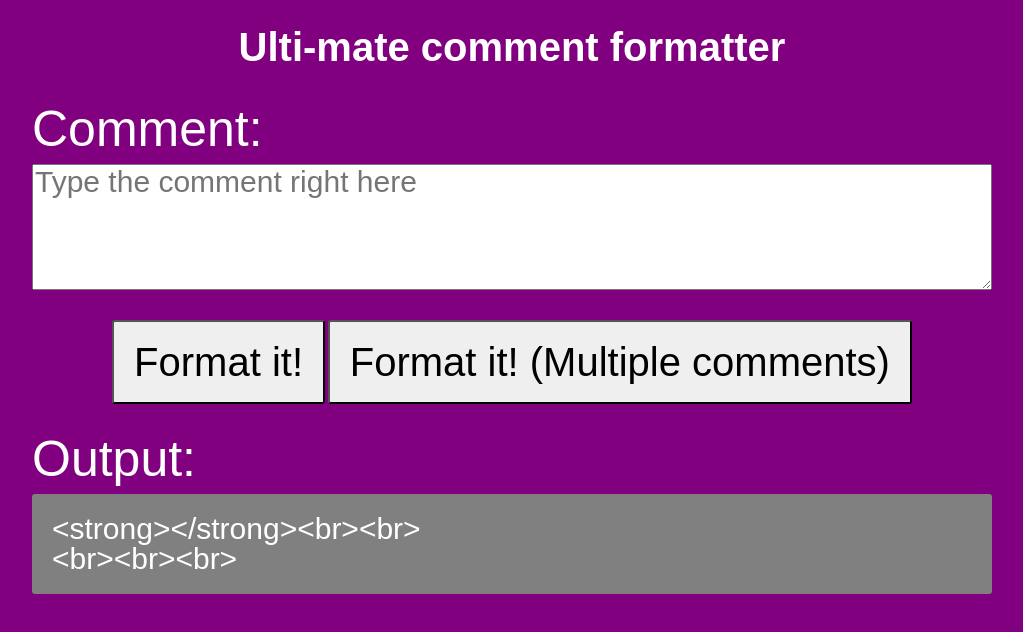
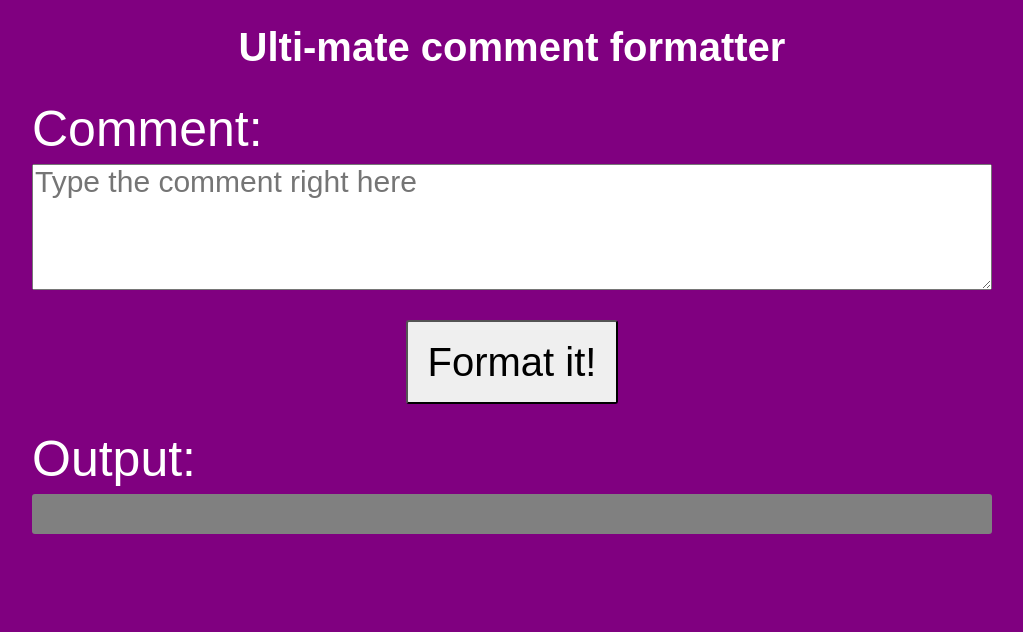
Before and after one commit to BraixenFan/ulti-comment-formatter, a plain HTML site: page index.html in a window 1280 px wide. Both pictures are taken after a click on the button "Format it!". Shown: the whole page, without its empty margins (128-1151 px from the left). Drawn offline with Linux system fonts and the light colour scheme.

Commit message:
Deleted unnecesary button and managed to get replace to work

```diff
--- a/app.js
+++ b/app.js
@@ -1,9 +1,9 @@
 const commentInput = document.getElementById("comment-input");
-const submitButton = document.getElementById("submit-comment");
+//const submitButton = document.getElementById("submit-comment");
 const submitMultipleButton = document.getElementById("submit-comment-multiple");
 const commentOutput = document.getElementById("formatted-output");
 
-submitButton.addEventListener("click", startFormatting);
+//submitButton.addEventListener("click", startFormatting);
 submitMultipleButton.addEventListener("click", loopFormatting);
 
 function startFormatting() {
@@ -33,7 +33,7 @@ function loopFormatting() {
     let date = comment.substr(comment.indexOf("[") + 1, comment.indexOf("]"));
     let username = comment.substr(comment.indexOf("From") + 5, comment.indexOf(":") - comment.indexOf("From") - 5);
     let message = comment.substr(comment.indexOf(":") + 2, comment.length - username.length - date.length);
-    //message.replace(/\r?\n/g, "<br>"); doesn't work
+    message = message.replaceAll(/\r?\n/g, "<br> \n")
 
     let formattedComment = "<strong>" + username + "</strong><br>" + date + "<br>\n" + message + "<br><br><br>\n\n";
     commentOutput.textContent = commentOutput.textContent + formattedComment;
--- a/index.html
+++ b/index.html
@@ -16,8 +16,7 @@
     <textarea id="comment-input" name="comment" rows="4" cols="50" placeholder="Type the comment right here"></textarea>
     <br>
     <div class="button-container">
-      <button id="submit-comment">Format it!</button>
-      <button id="submit-comment-multiple">Format it! (Multiple comments)</button>
+      <button id="submit-comment-multiple">Format it!</button>
     </div>
     <br>
     <p>Output:</p>
```
